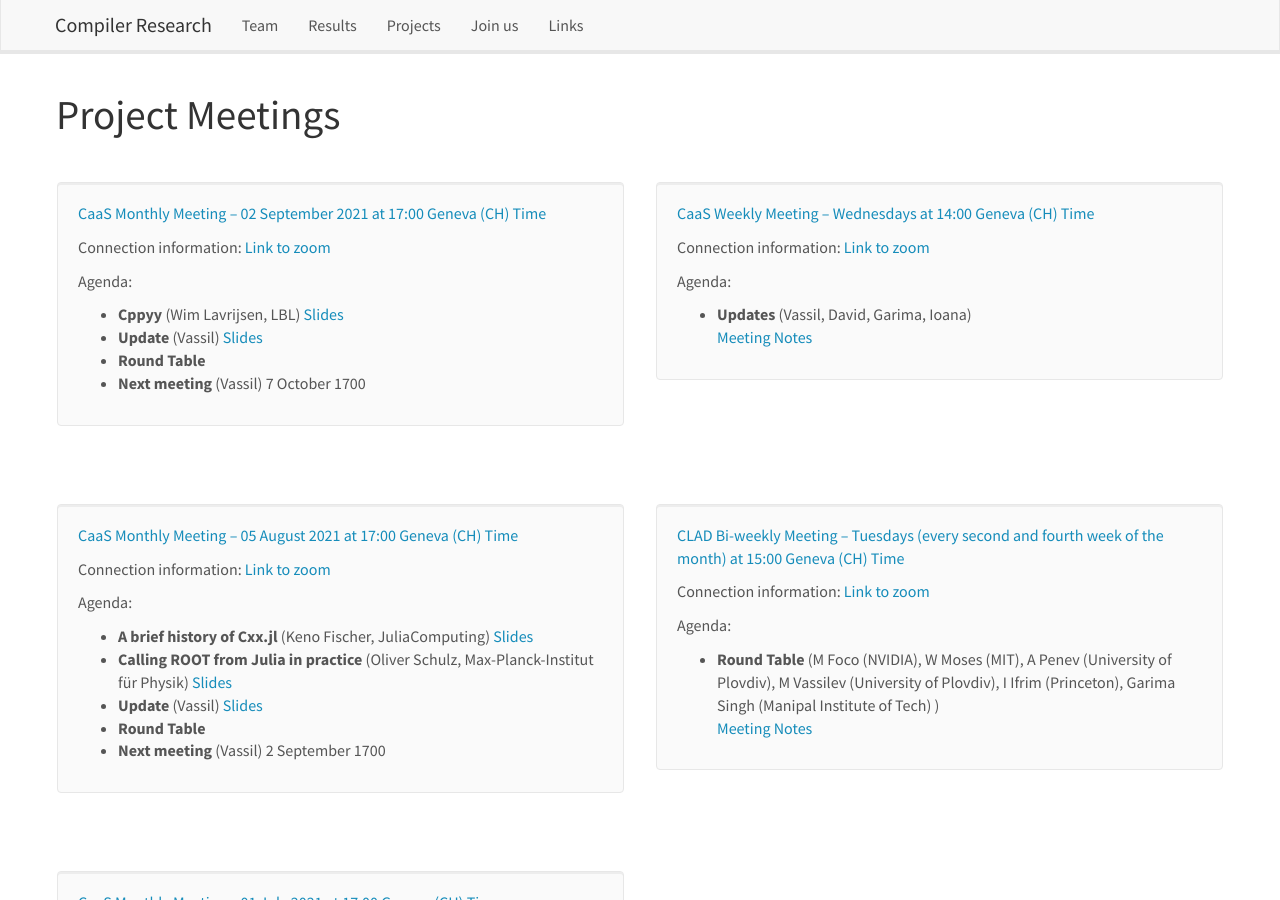
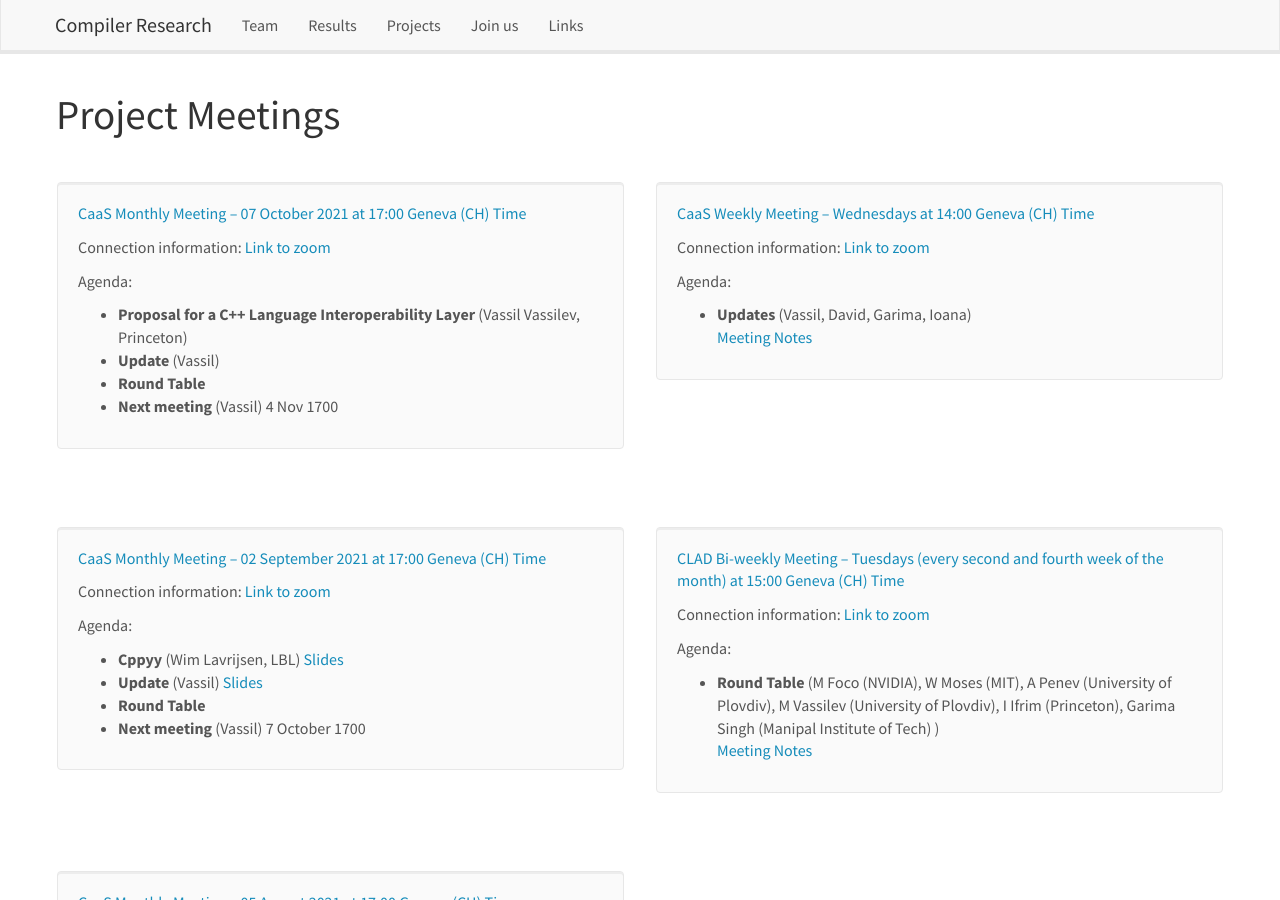
Before and after one commit to vgvassilev/clad, a Jekyll site: the page built from _pages/meetings.md, in a window 1280 px wide and 900 px high. Built offline with Jekyll 4.4.1, drawn with Linux system fonts in a browser that asks for light colours; nearby versions of some CDN libraries; a style sheet for code colours, icons or effects is not loaded; some of the changed lines change nothing that is shown.

Commit message:
Add info for the Oct monthly meeting.

```diff
--- a/_data/meetinglist.yml
+++ b/_data/meetinglist.yml
@@ -1,3 +1,46 @@
+- name: "CaaS Monthly Meeting"
+  date: 2021-10-07 17:00:00 +0200
+  time_cest: "17:00"
+  connect: "[Link to zoom](https://princeton.zoom.us/j/92544354004?pwd=ajFYajc5bnhFWXBOdFVrMXdFRSt3Zz09)"
+  label: caas_07Oct2021
+  agenda:
+    - title: "Proposal for a C++ Language Interoperability Layer"
+      speaker: "Vassil Vassilev, Princeton"
+      description: |
+        The C++ programming language is used for many numerically intensive
+        scientific applications. A combination of performance and solid backward
+        compatibility has led to its use for many research software codes over
+        the past 20 years. Despite its power, C++ is often seen as difficult to
+        learn and inconsistent with rapid application development. Exploration
+        and prototyping is slowed down by the long edit-compile-run cycles
+        during development. Exploratory programming is an effective way to gain
+        a deeper understanding of a project's requirements; reduce the
+        complexity of a problem; and provide an early validation of the system’s
+        design and implementation. This is amongst the strengths of Python and a
+        major design goal of new languages such as Julia, D and Swift.
+
+        Two of the most widely used languages by researchers are C++ and Python.
+        Python has grown steadily as a language of choice for data science and
+        application control. The interactive nature of Python and its many
+        available libraries make it an excellent choice for scripting tasks and
+        code prototyping. However, native computational performance of Python is
+        mediocre. Python includes functionality for replacing the most critical
+        components of a processing kernel with implementations in C. This
+        functionality is insufficient to fully cover many scientific use cases
+        because crossing the language boundary is expensive due to limitations
+        in current tools.
+
+        This document describes the specifications for language interoperability
+        for C++ using an automated binding approach. The primary initial focus
+        is to support automatic binding to and from Python. Furthermore, the
+        approach is generic enough to fit other languages such as D and Julia.
+    - title: Update
+      speaker: Vassil
+    - title: Round Table
+    - title: Next meeting
+      speaker: Vassil
+      link: 4 Nov 1700
+
 - name: "CaaS Monthly Meeting"
   date: 2021-09-02 17:00:00 +0200
   time_cest: "17:00"
```
